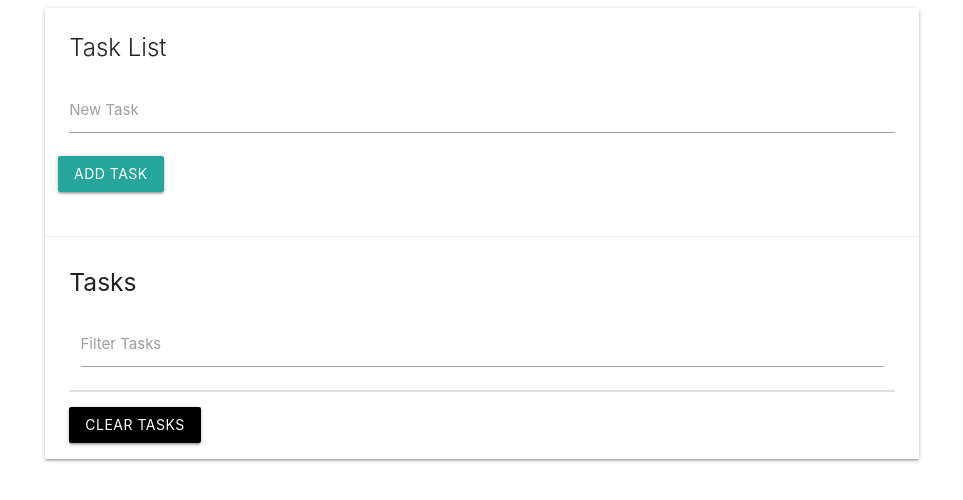
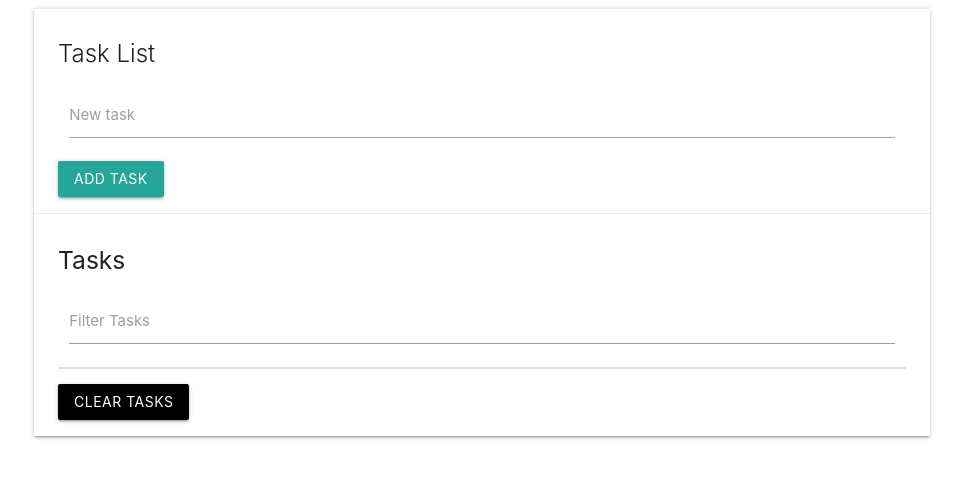
Before and after one commit to dpatel0114/task_app, a plain HTML site: page index.html in a window 1280 px wide. Shown: the whole page, without its empty margins (158-1121 px from the left). Drawn offline with nearby package versions, Linux system fonts and the light colour scheme.

Commit message:
index chnages

```diff
--- a/index.html
+++ b/index.html
@@ -12,30 +12,29 @@
 
     <div class="container">
       <div class="row">
-            <div class="col s12">
         <div class="card">
-                    <div class="card-content">
-                        <span class="card-title"> Task List </span>
-                    <div class="row">
-                        <form id="task-form">
+
+          <div class="card-action">
+            <h5 class="card-title">  Task List </h5>
+              <form id="tasks">
                 <div class="input-field col s12">
                     <input type="text" id="task" name="task">
-                                <label for="task"> New Task </label>
+                    <label for="task"> New task </label>
                 </div>
                 <input type="submit" class="btn" value="Add Task">
               </form>
           </div>
-                    </div>
+
           <div class="card-action">
-                           <h5 id="card-title"> Tasks </h5>
+              <h5 id="card-ttile"> Tasks </h5>
               <div class="input-field col s12">
-                                <input type="text" id="filter" name="filter">
-                                <label for="filter"> Filter Tasks </label>
+                  <input type="text" id="task" name="task">
+                  <label for="task"> Filter Tasks </label>
               </div>
               <ul class="collection"></ul>
-                            <a href="#" class="clear-tasks btn black"> Clear Tasks </a>
+              <div class="clear-tasks btn black"> Clear tasks </div>
           </div>
-                </div>
+
         </div>
       </div>
     </div>
```
Lines whose indentation alone changed are shown as unchanged.
